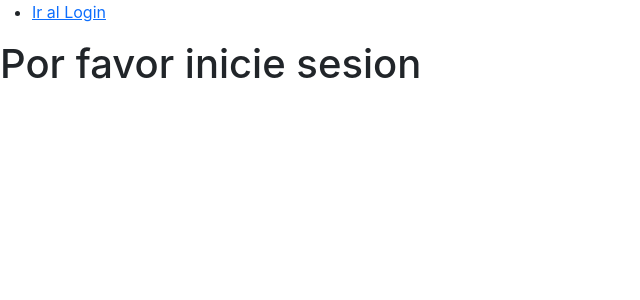
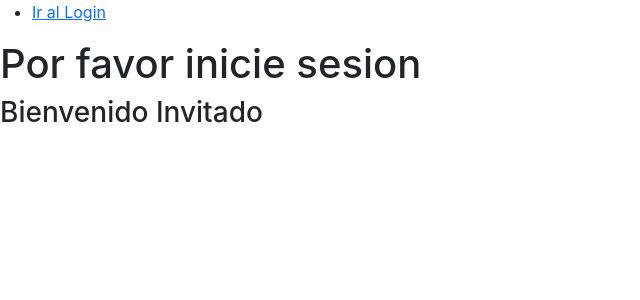
Before and after one commit to agosmay/LoginReact, a React (Create React App) app: page / in a window 1280 px wide. Shown: the top 300 px of the page, without its empty margins (0-640 px from the left). Built offline with nearby package versions, Linux system fonts and the light colour scheme.

Commit message:
Renombrado setInput:setUser en useForm()

```diff
--- a/src/componentes/Home.jsx
+++ b/src/componentes/Home.jsx
@@ -12,6 +12,7 @@ export const Home = ()=> {
 			<Nav />
 
 			<h1>{isAuth ? "Autenticado con exito" : "Por favor inicie sesion"}</h1>
+			<h3>Bienvenido {isAuth ? input.email : "Invitado"}</h3>
 
 
 		</>
--- a/src/componentes/useForm.js
+++ b/src/componentes/useForm.js
@@ -10,7 +10,7 @@ export const useForm = () => {
 
 	const { email , password } = input;
 
-	const { isAuth, setIsAuth } = useContext(AuthContext)
+	const { isAuth, setIsAuth, setInput : setUser } = useContext(AuthContext)
 
 	const handleChange = (e) => {
 		const {name, value} = e.target;
@@ -33,7 +33,7 @@ export const useForm = () => {
 			email: email
 		}
 
-		setInput(userLogged)
+		setUser(userLogged)
 		setIsAuth(true)
 
 
```
